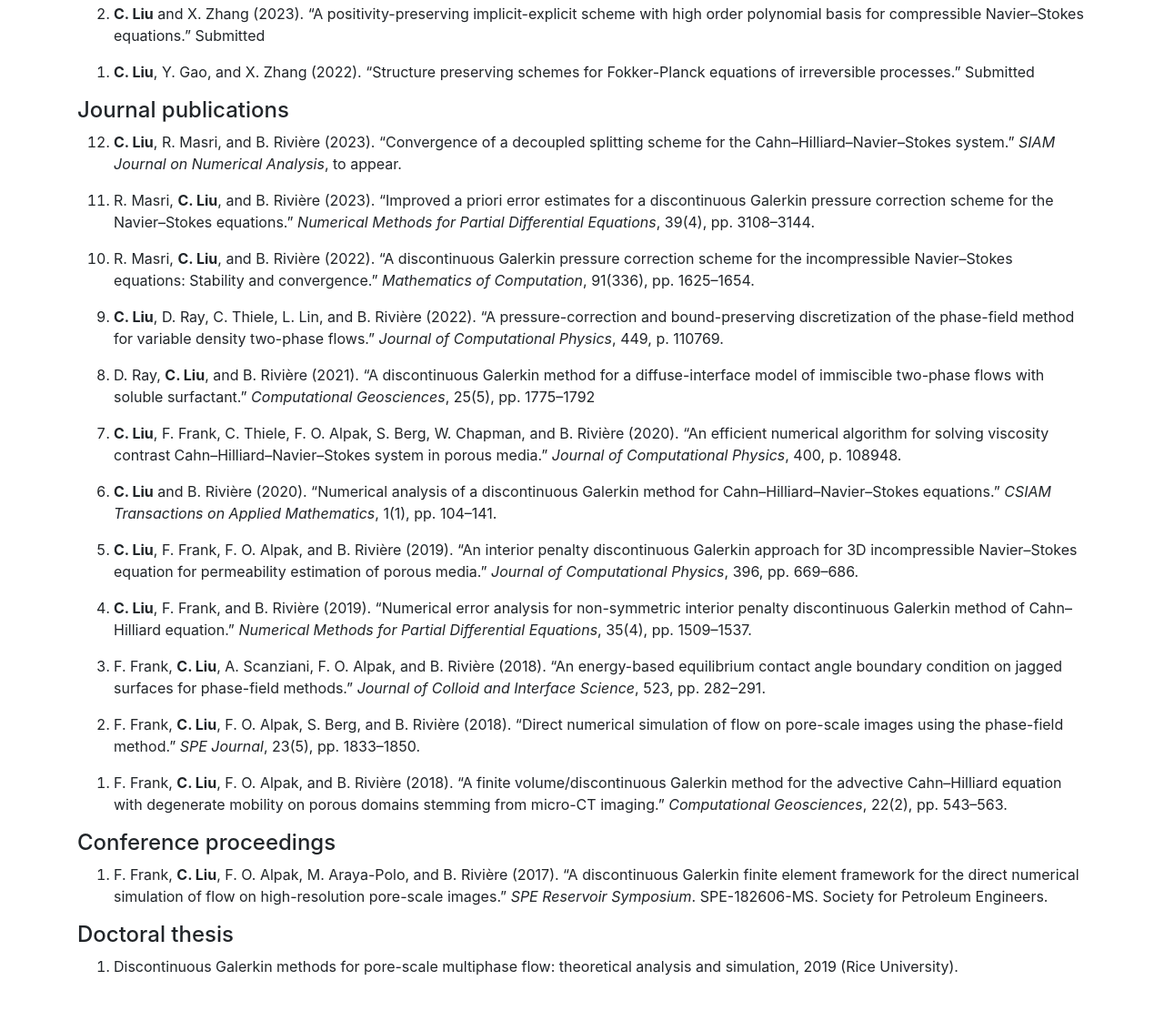
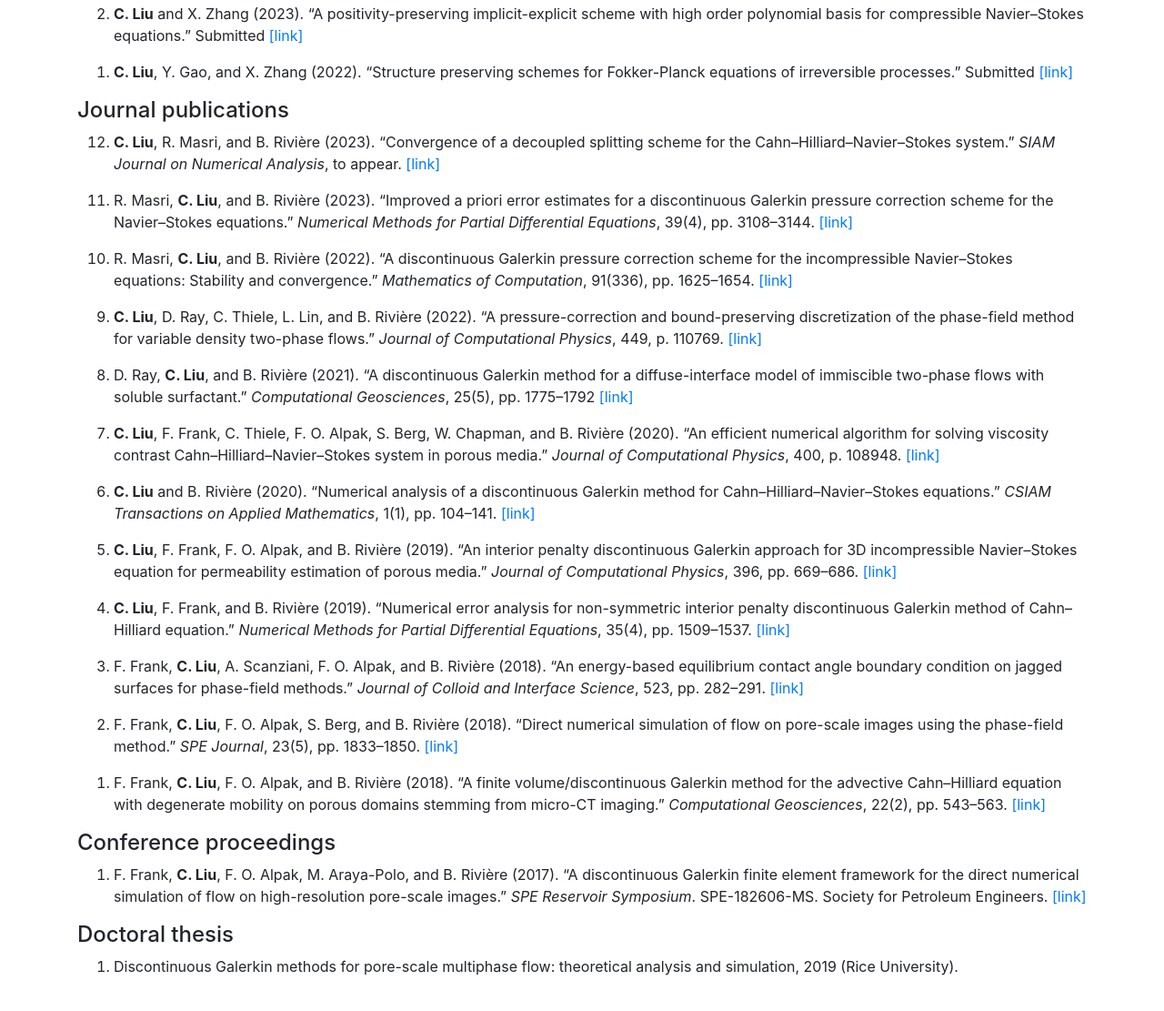
Before and after one commit to cl59/cl59.github.io, a plain HTML site: page publications.html in a window 1280 px wide. Shown: the part 163-1274 px from the top of the page at 91% size. Drawn offline with nearby package versions, Linux system fonts and the light colour scheme.

Commit message:
update personal webpage.

```diff
--- a/publications.html
+++ b/publications.html
@@ -141,9 +141,9 @@
 
                         <!-- <li><strong>C. Liu</strong>, B. Rivière, S. Shen, and X. Zhang (2023). “Asymptotic linear convergence rate analysis of the Douglas-Rachford splitting method for a non-smooth optimization problem: the bound-preserving limiter.” Submitted</li> </p> -->
 
-                        <li><strong>C. Liu</strong> and X. Zhang (2023). “A positivity-preserving implicit-explicit scheme with high order polynomial basis for compressible Navier–Stokes equations.” Submitted</li> </p>
+                        <li><strong>C. Liu</strong> and X. Zhang (2023). “A positivity-preserving implicit-explicit scheme with high order polynomial basis for compressible Navier–Stokes equations.” Submitted <a href="https://arxiv.org/abs/2305.05769" target="_blank" rel="noopener noreferrer">[link]</a></li> </p>
 
-                        <li><strong>C. Liu</strong>, Y. Gao, and X. Zhang (2022). “Structure preserving schemes for Fokker-Planck equations of irreversible processes.” Submitted</li> </p>
+                        <li><strong>C. Liu</strong>, Y. Gao, and X. Zhang (2022). “Structure preserving schemes for Fokker-Planck equations of irreversible processes.” Submitted <a href="https://arxiv.org/abs/2210.16628" target="_blank" rel="noopener noreferrer">[link]</a></li> </p>
 
                     </ol>
 
@@ -161,29 +161,29 @@
                 <div class="col-md-12">
                     <ol reversed>
 
-                        <li><strong>C. Liu</strong>, R. Masri, and B. Rivière (2023). “Convergence of a decoupled splitting scheme for the Cahn–Hilliard–Navier–Stokes system.” <em>SIAM Journal on Numerical Analysis</em>, to appear.</li></p>
+                        <li><strong>C. Liu</strong>, R. Masri, and B. Rivière (2023). “Convergence of a decoupled splitting scheme for the Cahn–Hilliard–Navier–Stokes system.” <em>SIAM Journal on Numerical Analysis</em>, to appear. <a href="https://arxiv.org/pdf/2210.05625.pdf" target="_blank" rel="noopener noreferrer">[link]</a></li></p>
 
-                        <li>R. Masri, <strong>C. Liu</strong>, and B. Rivière (2023). “Improved a priori error estimates for a discontinuous Galerkin pressure correction scheme for the Navier–Stokes equations.” <em>Numerical Methods for Partial Differential Equations</em>, 39(4), pp. 3108–3144.</li> </p>
+                        <li>R. Masri, <strong>C. Liu</strong>, and B. Rivière (2023). “Improved a priori error estimates for a discontinuous Galerkin pressure correction scheme for the Navier–Stokes equations.” <em>Numerical Methods for Partial Differential Equations</em>, 39(4), pp. 3108–3144. <a href="https://onlinelibrary.wiley.com/doi/10.1002/num.23002" target="_blank" rel="noopener noreferrer">[link]</a></li> </p>
 
-                        <li>R. Masri, <strong>C. Liu</strong>, and B. Rivière (2022). “A discontinuous Galerkin pressure correction scheme for the incompressible Navier–Stokes equations: Stability and convergence.” <em>Mathematics of Computation</em>, 91(336), pp. 1625–1654.</li> </p>
+                        <li>R. Masri, <strong>C. Liu</strong>, and B. Rivière (2022). “A discontinuous Galerkin pressure correction scheme for the incompressible Navier–Stokes equations: Stability and convergence.” <em>Mathematics of Computation</em>, 91(336), pp. 1625–1654. <a href="https://www.ams.org/journals/mcom/2022-91-336/S0025-5718-2022-03731-5/home.html" target="_blank" rel="noopener noreferrer">[link]</a></li> </p>
 
-                        <li><strong>C. Liu</strong>, D. Ray, C. Thiele, L. Lin, and B. Rivière (2022). “A pressure-correction and bound-preserving discretization of the phase-field method for variable density two-phase flows.” <em>Journal of Computational Physics</em>, 449, p. 110769.</li> </p>
+                        <li><strong>C. Liu</strong>, D. Ray, C. Thiele, L. Lin, and B. Rivière (2022). “A pressure-correction and bound-preserving discretization of the phase-field method for variable density two-phase flows.” <em>Journal of Computational Physics</em>, 449, p. 110769. <a href="https://www.sciencedirect.com/science/article/abs/pii/S0021999121006641" target="_blank" rel="noopener noreferrer">[link]</a></li> </p>
 
-                        <li>D. Ray, <strong>C. Liu</strong>, and B. Rivière (2021). “A discontinuous Galerkin method for a diffuse-interface model of immiscible two-phase flows with soluble surfactant.” <em>Computational Geosciences</em>, 25(5), pp. 1775–1792</li> </p>
+                        <li>D. Ray, <strong>C. Liu</strong>, and B. Rivière (2021). “A discontinuous Galerkin method for a diffuse-interface model of immiscible two-phase flows with soluble surfactant.” <em>Computational Geosciences</em>, 25(5), pp. 1775–1792 <a href="https://link.springer.com/article/10.1007/s10596-021-10073-y" target="_blank" rel="noopener noreferrer">[link]</a></li> </p>
 
-                        <li><strong>C. Liu</strong>, F. Frank, C. Thiele, F. O. Alpak, S. Berg, W. Chapman, and B. Rivière (2020). “An efficient numerical algorithm for solving viscosity contrast Cahn–Hilliard–Navier–Stokes system in porous media.” <em>Journal of Computational Physics</em>, 400, p. 108948.</li> </p>
+                        <li><strong>C. Liu</strong>, F. Frank, C. Thiele, F. O. Alpak, S. Berg, W. Chapman, and B. Rivière (2020). “An efficient numerical algorithm for solving viscosity contrast Cahn–Hilliard–Navier–Stokes system in porous media.” <em>Journal of Computational Physics</em>, 400, p. 108948. <a href="https://www.sciencedirect.com/science/article/abs/pii/S0021999119306539" target="_blank" rel="noopener noreferrer">[link]</a></li> </p>
 
-                        <li><strong>C. Liu</strong> and B. Rivière (2020). “Numerical analysis of a discontinuous Galerkin method for Cahn–Hilliard–Navier–Stokes equations.” <em>CSIAM Transactions on Applied Mathematics</em>, 1(1), pp. 104–141.</li> </p>
+                        <li><strong>C. Liu</strong> and B. Rivière (2020). “Numerical analysis of a discontinuous Galerkin method for Cahn–Hilliard–Navier–Stokes equations.” <em>CSIAM Transactions on Applied Mathematics</em>, 1(1), pp. 104–141. <a href="https://global-sci.org/intro/article_detail/csiam-am/16795.html" target="_blank" rel="noopener noreferrer">[link]</a></li> </p>
 
-                        <li><strong>C. Liu</strong>, F. Frank, F. O. Alpak, and B. Rivière (2019). “An interior penalty discontinuous Galerkin approach for 3D incompressible Navier–Stokes equation for permeability estimation of porous media.” <em>Journal of Computational Physics</em>, 396, pp. 669–686.</li> </p>
+                        <li><strong>C. Liu</strong>, F. Frank, F. O. Alpak, and B. Rivière (2019). “An interior penalty discontinuous Galerkin approach for 3D incompressible Navier–Stokes equation for permeability estimation of porous media.” <em>Journal of Computational Physics</em>, 396, pp. 669–686. <a href="https://www.sciencedirect.com/science/article/abs/pii/S0021999119304607" target="_blank" rel="noopener noreferrer">[link]</a></li> </p>
 
-                        <li><strong>C. Liu</strong>, F. Frank, and B. Rivière (2019). “Numerical error analysis for non-symmetric interior penalty discontinuous Galerkin method of Cahn–Hilliard equation.” <em>Numerical Methods for Partial Differential Equations</em>, 35(4), pp. 1509–1537.</li> </p>
+                        <li><strong>C. Liu</strong>, F. Frank, and B. Rivière (2019). “Numerical error analysis for non-symmetric interior penalty discontinuous Galerkin method of Cahn–Hilliard equation.” <em>Numerical Methods for Partial Differential Equations</em>, 35(4), pp. 1509–1537. <a href="https://onlinelibrary.wiley.com/doi/full/10.1002/num.22362" target="_blank" rel="noopener noreferrer">[link]</a></li> </p>
 
-                        <li>F. Frank, <strong>C. Liu</strong>, A. Scanziani, F. O. Alpak, and B. Rivière (2018). “An energy-based equilibrium contact angle boundary condition on jagged surfaces for phase-field methods.” <em>Journal of Colloid and Interface Science</em>, 523, pp. 282–291.</li> </p>
+                        <li>F. Frank, <strong>C. Liu</strong>, A. Scanziani, F. O. Alpak, and B. Rivière (2018). “An energy-based equilibrium contact angle boundary condition on jagged surfaces for phase-field methods.” <em>Journal of Colloid and Interface Science</em>, 523, pp. 282–291. <a href="https://www.sciencedirect.com/science/article/abs/pii/S0021979718302315" target="_blank" rel="noopener noreferrer">[link]</a></li> </p>
 
-                        <li>F. Frank, <strong>C. Liu</strong>, F. O. Alpak, S. Berg, and B. Rivière (2018). “Direct numerical simulation of flow on pore-scale images using the phase-field method.” <em>SPE Journal</em>, 23(5), pp. 1833–1850.</li> </p>
+                        <li>F. Frank, <strong>C. Liu</strong>, F. O. Alpak, S. Berg, and B. Rivière (2018). “Direct numerical simulation of flow on pore-scale images using the phase-field method.” <em>SPE Journal</em>, 23(5), pp. 1833–1850. <a href="https://onepetro.org/SJ/article-abstract/23/05/1833/207494/Direct-Numerical-Simulation-of-Flow-on-Pore-Scale" target="_blank" rel="noopener noreferrer">[link]</a></li> </p>
 
-                        <li>F. Frank, <strong>C. Liu</strong>, F. O. Alpak, and B. Rivière (2018). “A finite volume/discontinuous Galerkin method for the advective Cahn–Hilliard equation with degenerate mobility on porous domains stemming from micro-CT imaging.” <em>Computational Geosciences</em>, 22(2), pp. 543–563.</li>
+                        <li>F. Frank, <strong>C. Liu</strong>, F. O. Alpak, and B. Rivière (2018). “A finite volume/discontinuous Galerkin method for the advective Cahn–Hilliard equation with degenerate mobility on porous domains stemming from micro-CT imaging.” <em>Computational Geosciences</em>, 22(2), pp. 543–563. <a href="https://link.springer.com/article/10.1007/s10596-017-9709-1" target="_blank" rel="noopener noreferrer">[link]</a></li>
 
                     </ol>
 
@@ -200,7 +200,7 @@
             <div class="row">
                 <div class="col-md-12">
                     <ol reversed>
-                        <li>F. Frank, <strong>C. Liu</strong>, F. O. Alpak, M. Araya-Polo, and B. Rivière (2017). “A discontinuous Galerkin finite element framework for the direct numerical simulation of flow on high-resolution pore-scale images.” <em>SPE Reservoir Symposium</em>. SPE-182606-MS. Society for Petroleum Engineers.</li>
+                        <li>F. Frank, <strong>C. Liu</strong>, F. O. Alpak, M. Araya-Polo, and B. Rivière (2017). “A discontinuous Galerkin finite element framework for the direct numerical simulation of flow on high-resolution pore-scale images.” <em>SPE Reservoir Symposium</em>. SPE-182606-MS. Society for Petroleum Engineers. <a href="https://onepetro.org/spersc/proceedings/17RSC/1-17RSC/D011S004R003/208074" target="_blank" rel="noopener noreferrer">[link]</a></li>
                     </ol>
 
                 </div>
```
Also changed, not shown: index.html (+1 -1 lines).
